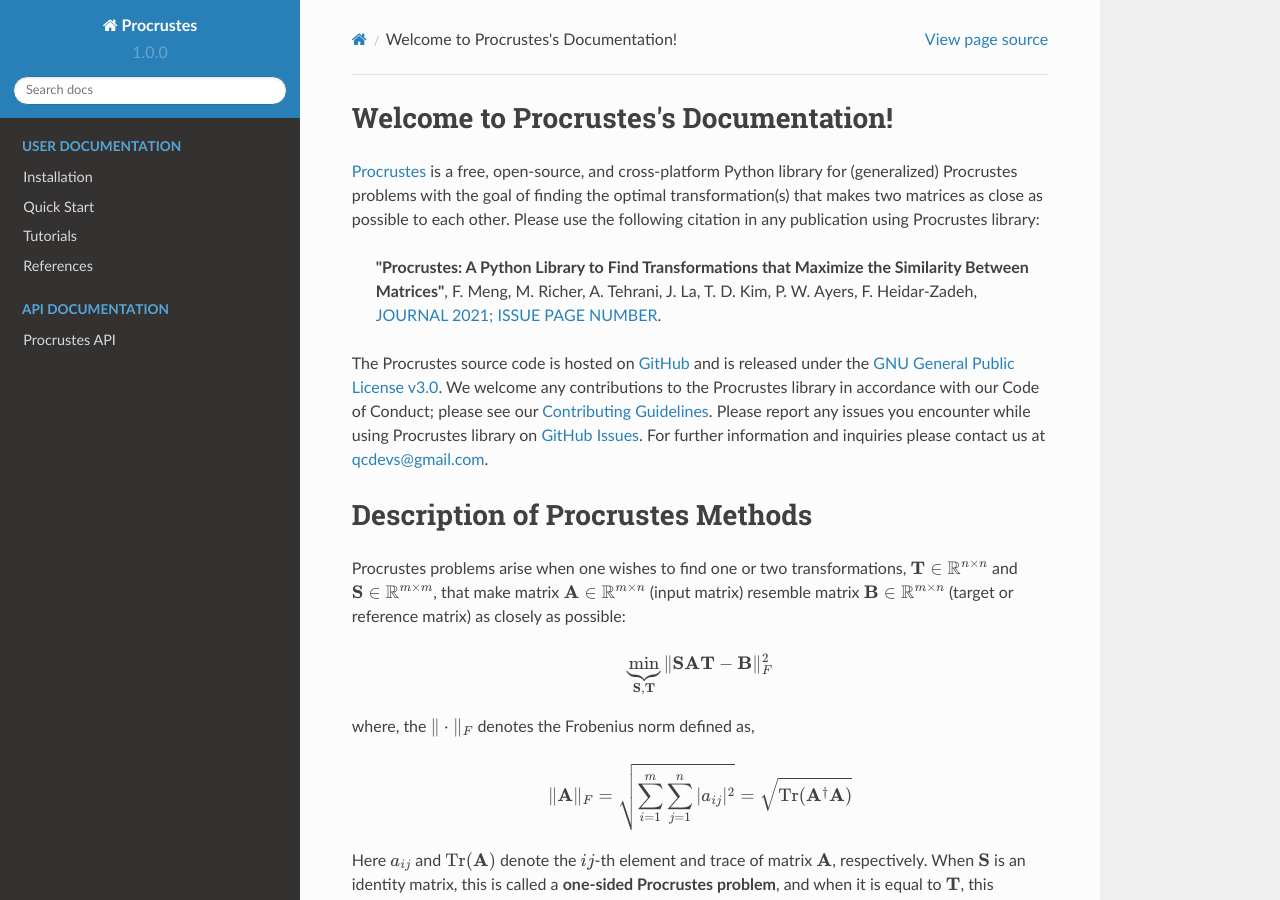
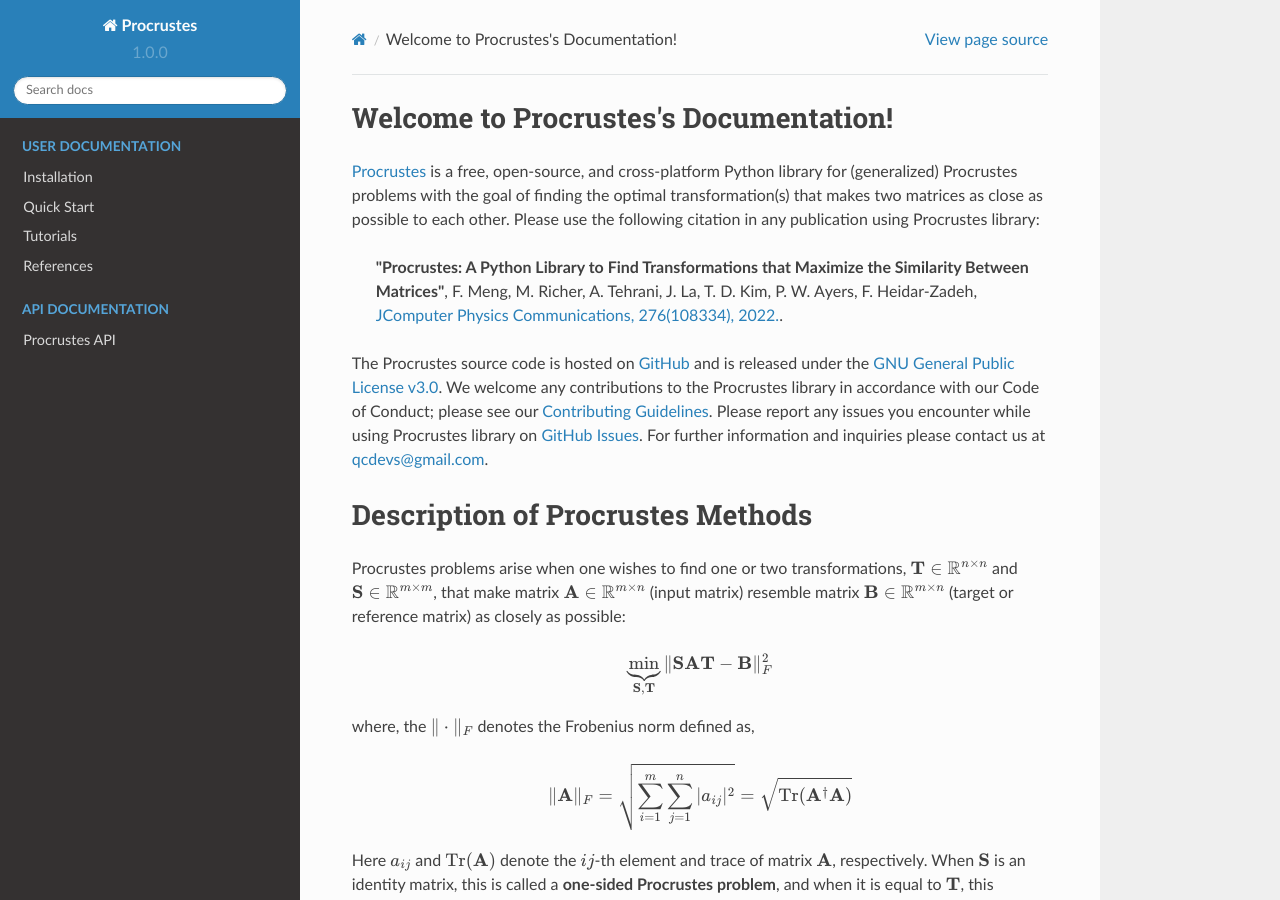
Before and after one commit to theochem/procrustes, a Sphinx documentation site: the page built from doc/index.rst, in a window 1280 px wide and 900 px high. Built offline with Sphinx 7.4.7 and the Read the Docs theme 2.0.0, drawn with Linux system fonts in a browser that asks for light colours; cross-references to code outside the pages are shown as plain code.

Commit message:
Update citation information in docs

```diff
--- a/doc/index.rst
+++ b/doc/index.rst
@@ -36,7 +36,7 @@
 
     **"Procrustes: A Python Library to Find Transformations that Maximize the Similarity Between
     Matrices"**, F. Meng, M. Richer, A. Tehrani, J. La, T. D. Kim, P. W. Ayers, F. Heidar-Zadeh,
-    `JOURNAL 2021; ISSUE PAGE NUMBER <URL>`__.
+    `JComputer Physics Communications, 276(108334), 2022. <https://doi.org/10.1016/j.cpc.2022.108334>`__.
 
 The Procrustes source code is hosted on `GitHub <https://github.com/theochem/procrustes>`_ and is
 released under the
```
